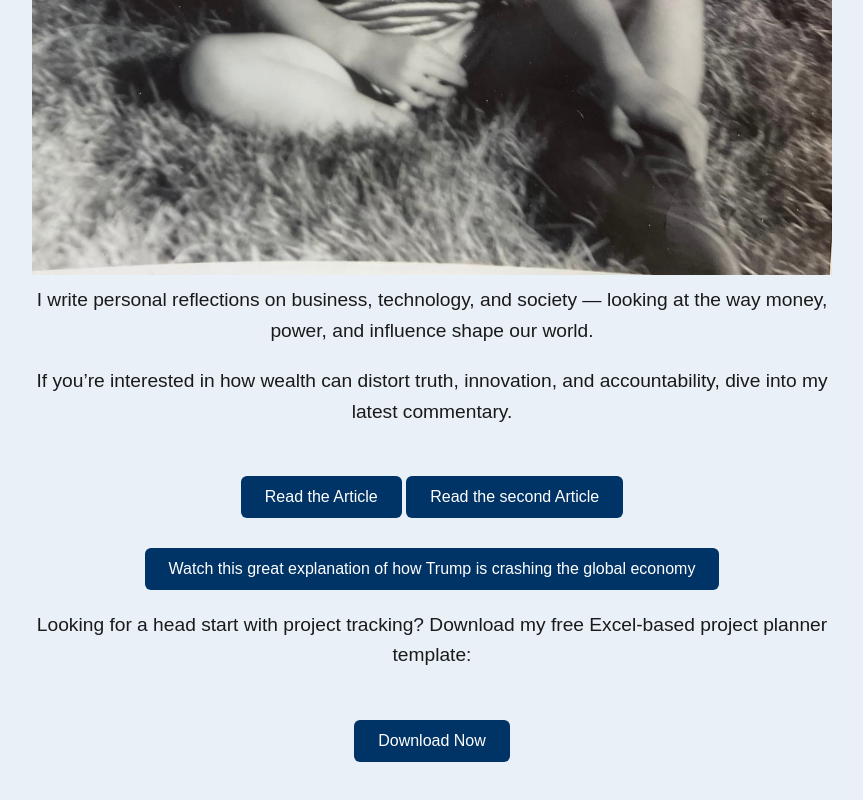
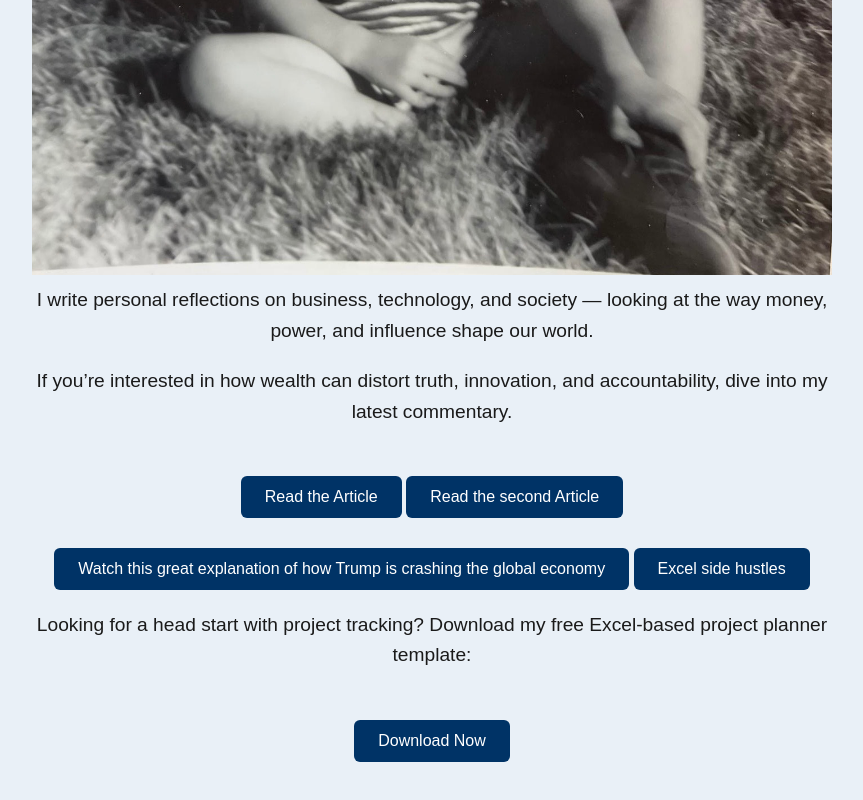
Before and after one commit to Eric-N-Yates/test, a plain HTML site: page index.html in a window 1280 px wide. Shown: the part 636-1436 px from the top of the page, without its empty margins (208-1071 px from the left). Drawn offline with Linux system fonts and the light colour scheme.

Commit message:
Update index.html

```diff
--- a/index.html
+++ b/index.html
@@ -60,7 +60,7 @@
     <a class="button" href="article.html">Read the Article</a>
     <a class="button" href="article4.html">Read the second Article</a>
     <a class="button" href="https://www.youtube.com/watch?v=43u3JxB6Umo&list=PL_6zDbB-zRefVolUJSaReDmB-dFfdO0-P">Watch this great explanation of how Trump is crashing the global economy</a>
-
+    <a class="button" href="https://www.youtube.com/watch?v=9nEWiThRiOc">Excel side hustles</a>
     <p>Looking for a head start with project tracking? Download my free Excel-based project planner template:</p>
 <a href="Test_excel.xlsx" download class="button">Download Now</a>
 
```
